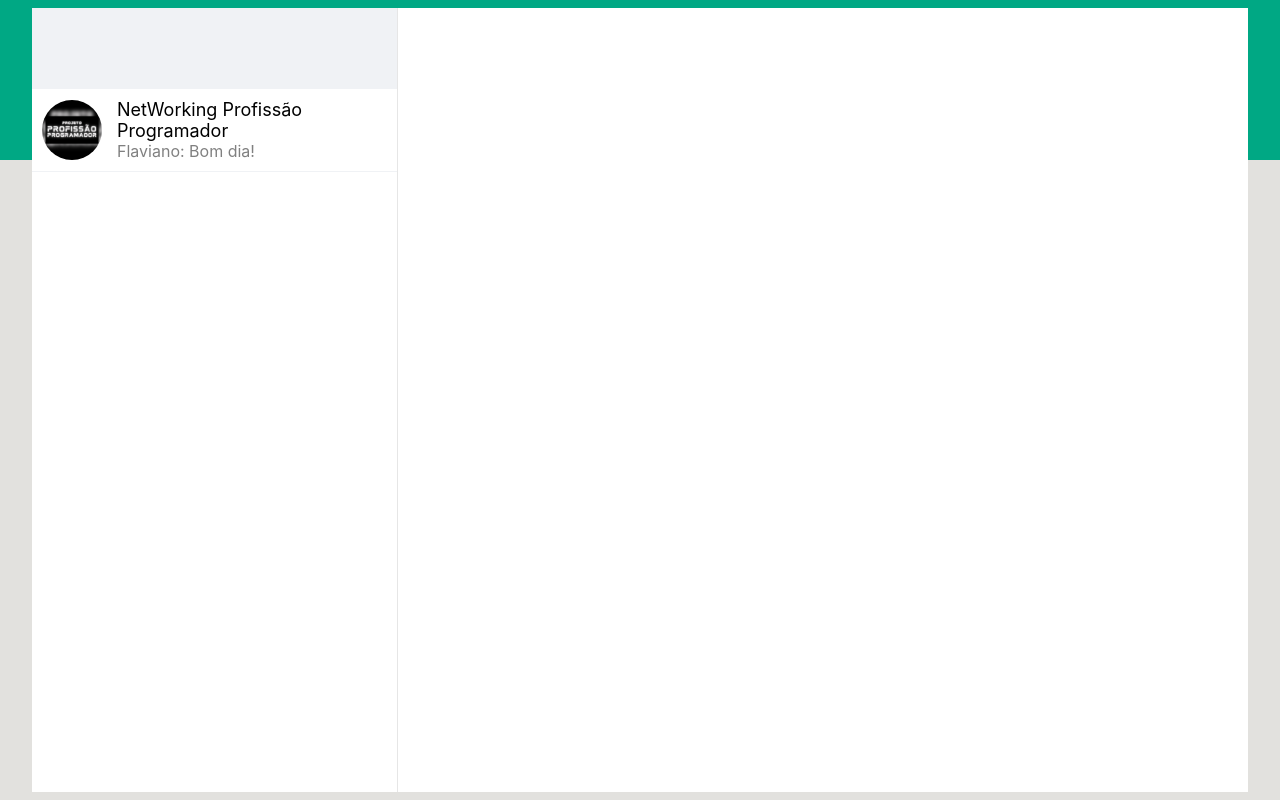
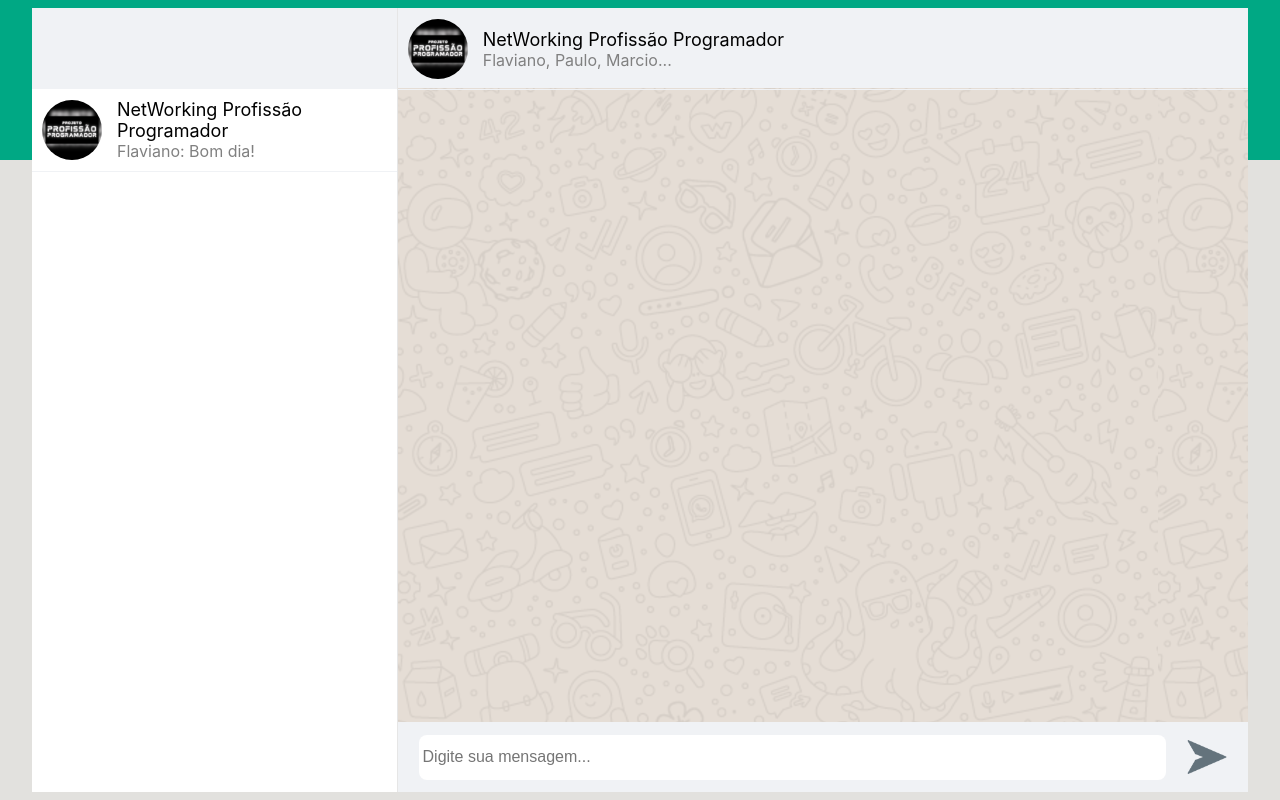
Before and after one commit to FlavianoBezerra/Front-WhatsApp, a React (Create React App) app: page / in a window 1280 px wide. Built offline with nearby package versions, Linux system fonts and the light colour scheme.

Commit message:
feat: implement chat message area with input and send functionality

```diff
--- a/src/App.css
+++ b/src/App.css
@@ -65,3 +65,44 @@
   height: 80px;
   background-color: #F0F2F5;
 }
+
+.chat-messages {
+  flex: 1;
+  background-image: url('./assets/zap.png');
+  display: flex;
+  flex-direction: column;
+  justify-content: space-between;
+}
+
+.chat-messages-area {
+  flex: 1;
+}
+
+.chat-input-area {
+  width: 100%;
+  height: 70px;
+  background-color: #F0F2F5;
+  box-sizing: border-box;
+  padding: 0 10px;
+  display: flex;
+  align-items: center;
+  justify-content: space-around;
+}
+
+.chat-input {
+  width: 90%;
+  height: 45px;
+  background-color: #fff;
+  border: none;
+  outline: none;
+  border-radius: 8px;
+  box-sizing: border-box;
+  padding: 4px;
+  font-size: 16px;
+}
+
+.send-message-icon {
+  width: 40px;
+  height: auto;
+  cursor: pointer;
+}
--- a/src/App.js
+++ b/src/App.js
@@ -1,5 +1,6 @@
 import './App.css';
 import Img from './assets/profissao-programador.jpg'
+import SendIcon from './assets/send.png'
 
 function App() {
   return (
@@ -16,6 +17,25 @@ function App() {
             </div>
           </div>
         </div>
+
+        <div className='chat-messages'>
+          <div className='chat-options'>
+            <div className='chat-item'>
+              <img src={Img} alt='' className='image-profile' />
+              <div className='title-chat-container'>
+                <span className='title-message'>NetWorking Profissão Programador</span>
+                <span className='last-message'>Flaviano, Paulo, Marcio...</span>
+              </div>
+            </div>
+          </div>
+
+          <div className='chat=messages-area'></div>
+          <div className='chat-input-area'>
+            <input type='text' className='chat-input' placeholder='Digite sua mensagem...' />
+            <img className='send-message-icon' src={SendIcon} alt='' />
+          </div>
+        </div>
+
       </div>
     </div>
   );
```
